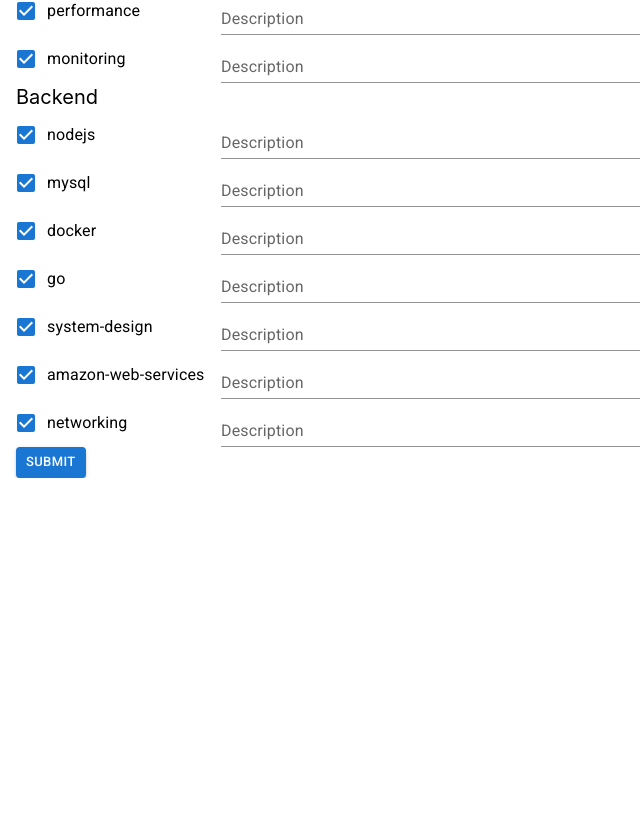
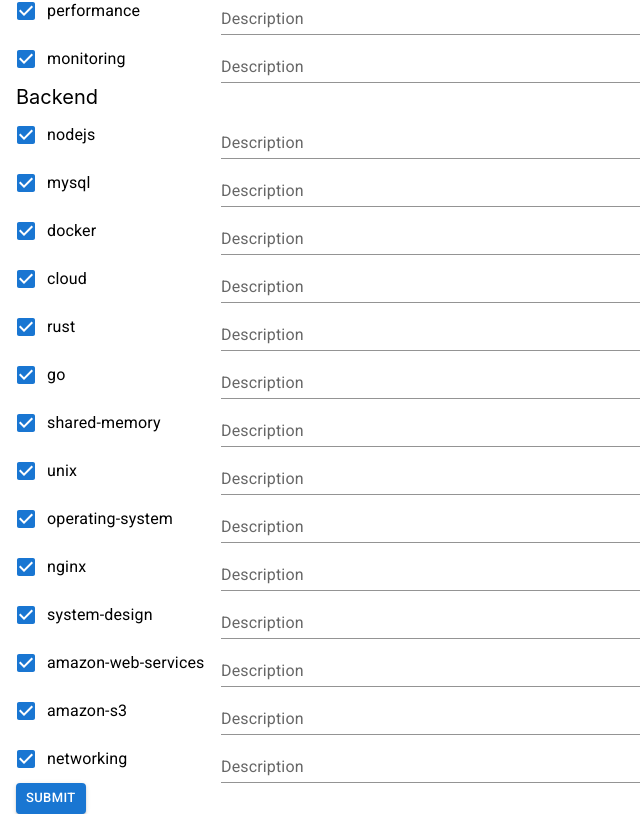
Before and after one commit to magentaqin/quiz-me, a Next.js app in the folder frontend/: page /tags-management in a window 1280 px wide. Shown: the part 740-1554 px from the top of the page, without its empty margins (0-640 px from the left). Before the commit the page ends 1218 px from the top, so only its background shows below. Built offline with nearby package versions, Linux system fonts and the light colour scheme; no server answers.

Commit message:
feat: add backend tags

```diff
--- a/frontend/pages/tags-management/index.tsx
+++ b/frontend/pages/tags-management/index.tsx
@@ -29,9 +29,16 @@
     "nodejs",
     "mysql",
     "docker",
+    "cloud",
+    "rust",
     "go",
+    "shared-memory",
+    "unix",
+    "operating-system",
+    "nginx",
     "system-design",
     "amazon-web-services",
+    "amazon-s3",
     "networking",
   ];
   const initialTags: any = {};
```
